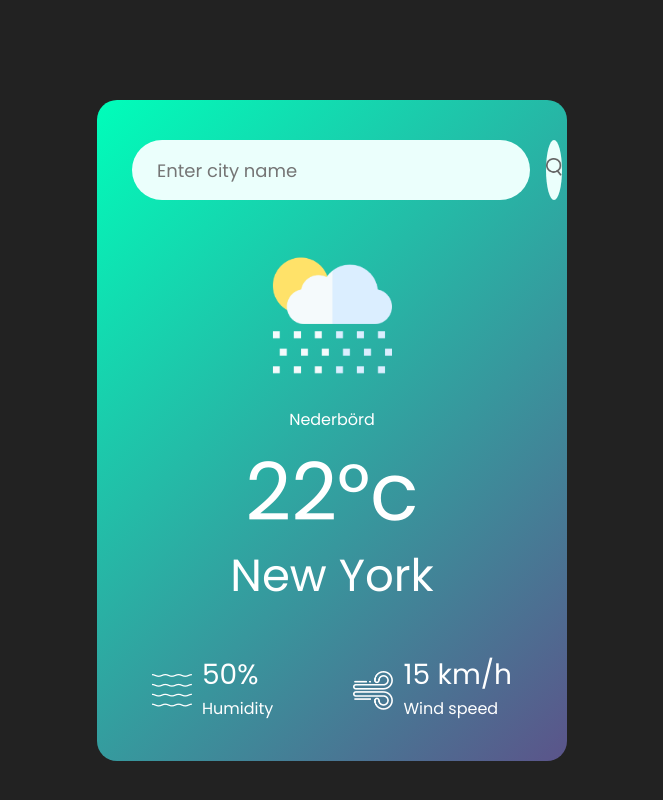
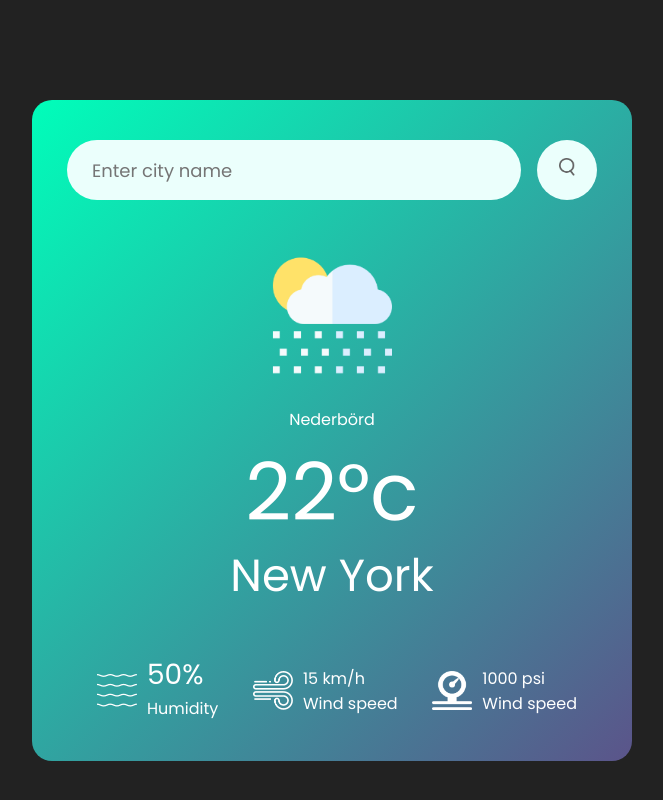
Before and after one commit to janalois/wheatherapp, a plain HTML site: page index.html in a window 1280 px wide. Shown: the whole page, without its empty margins (308-971 px from the left). Drawn offline with Linux system fonts and the light colour scheme.

Commit message:
Added pressure

```diff
--- a/index.html
+++ b/index.html
@@ -33,6 +33,13 @@
             <img src="images/wind.png" alt="wind" />
             <div>
               <p class="wind">15 km/h</p>
+              <p>Wind speed</p>
+            </div>
+          </div>
+          <div class="col">
+            <img src="images/pressure.png" alt="wind" />
+            <div>
+              <p class="pressure">1000 psi</p>
               <p>Wind speed</p>
             </div>
           </div>
--- a/style.css
+++ b/style.css
@@ -11,7 +11,7 @@ body {
 
 .card {
   width: 90%;
-  max-width: 470px;
+  max-width: 600px;
   background: linear-gradient(135deg, #00feba, #5b548a);
   color: #fff;
   margin: 100px auto 0;
@@ -80,6 +80,7 @@ body {
   display: flex;
   align-items: center;
   text-align: left;
+  margin-left: 10px;
 }
 .col img {
   width: 40px;
@@ -87,7 +88,7 @@ body {
 }
 
 .humidity,
-.wind {
+.wind .pressure {
   font-size: 28px;
   margin-top: -6px;
 }
```
Also changed, not shown: images/pressure.png (added).
